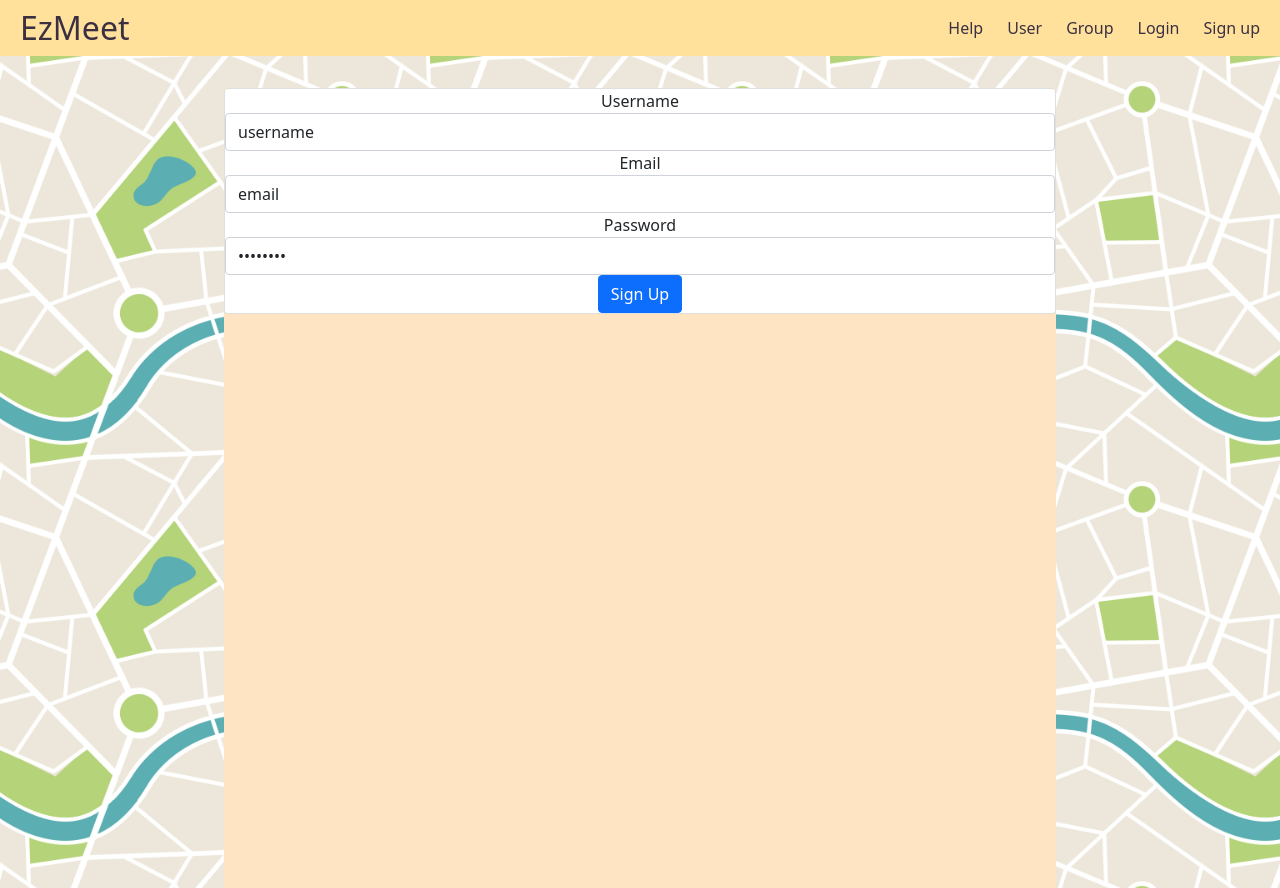
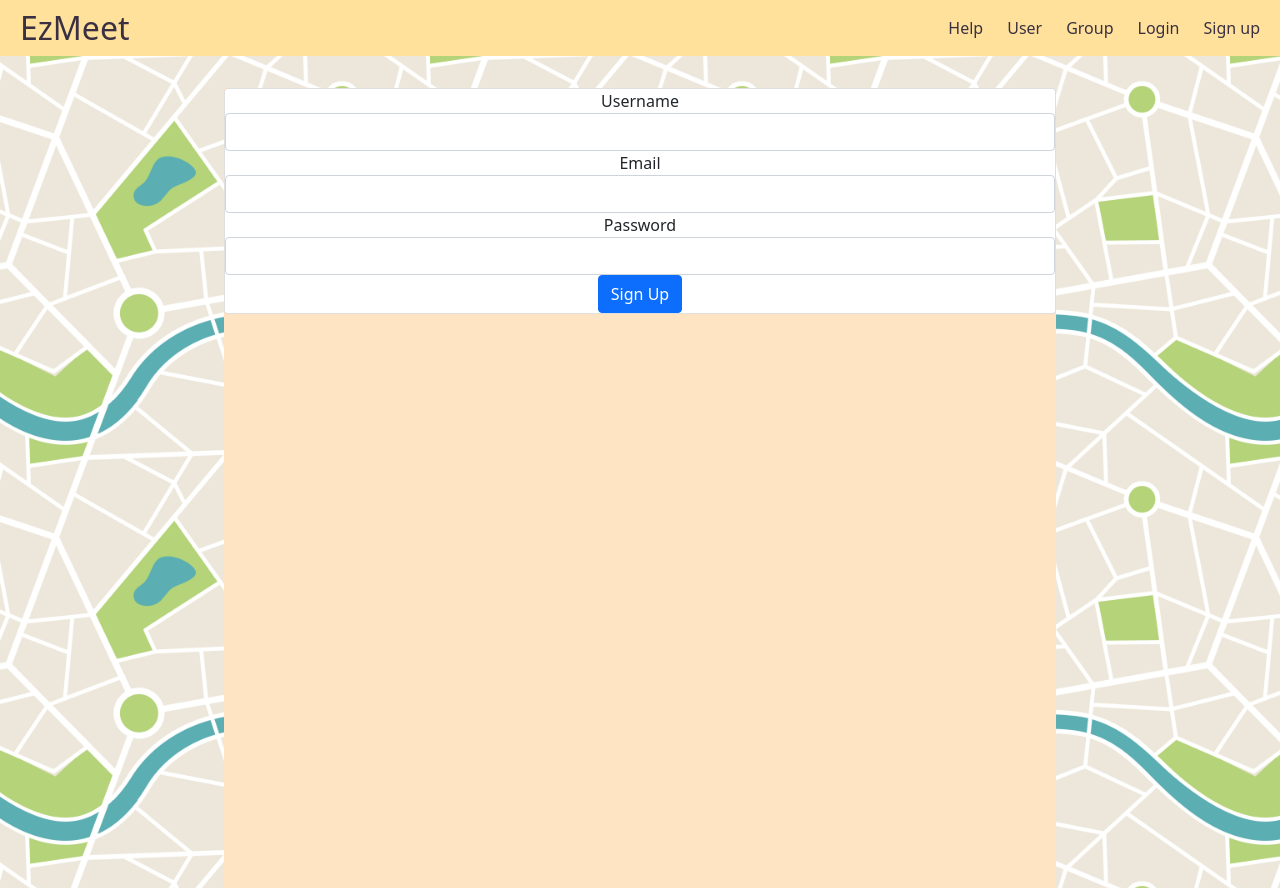
Before and after one commit to CS320EZMeet/EZMeet_React, a React (Create React App) app: page /signup in a window 1280 px wide. Built offline with nearby package versions, Linux system fonts and the light colour scheme.

Commit message:
register

```diff
--- a/src/pages/login.tsx
+++ b/src/pages/login.tsx
@@ -44,7 +44,7 @@ export default class Login extends Component<Props, State> {
   validationSchema() {
     return Yup.object().shape({
       username: Yup.string().required("This field is required!"),
-      // password: Yup.string().required("This field is required!"),
+      password: Yup.string().required("This field is required!"),
     });
   }
 
@@ -56,7 +56,7 @@ export default class Login extends Component<Props, State> {
     });
 
 
-    AuthService.login(username).then(
+    AuthService.login(username, password).then(
       () => {
         console.log(window.location.href)
         if (window.location.href === "localhost:3000"){
--- a/src/pages/signup.tsx
+++ b/src/pages/signup.tsx
@@ -1,22 +1,117 @@
-import React from "react";
-import { Field, Form, ErrorMessage, Formik } from "formik";
+import { Component } from "react";
+import { Formik, Field, Form, ErrorMessage } from "formik";
+import * as Yup from "yup";
 
-const SignUp = () => {
+import AuthService from "../services/authenticator";
+
+type Props = {};
+
+type State = {
+  username: string,
+  email: string,
+  password: string,
+  successful: boolean,
+  message: string
+};
+
+export default class SignUp extends Component<Props, State> {
+  constructor(props: Props) {
+    super(props);
+    this.handleRegister = this.handleRegister.bind(this);
+
+    this.state = {
+      username: "",
+      email: "",
+      password: "",
+      successful: false,
+      message: ""
+    };
+  }
+
+  validationSchema() {
+    return Yup.object().shape({
+      username: Yup.string()
+        .test(
+          "len",
+          "The username must be between 3 and 20 characters.",
+          (val: any) =>
+            val &&
+            val.toString().length >= 3 &&
+            val.toString().length <= 20
+        )
+        .required("This field is required!"),
+      email: Yup.string()
+        .email("This is not a valid email.")
+        .required("This field is required!"),
+      password: Yup.string()
+        .test(
+          "len",
+          "The password must be between 3 and 40 characters.",
+          (val: any) =>
+            val &&
+            val.toString().length >= 3 &&
+            val.toString().length <= 40
+        )
+        .required("This field is required!"),
+    });
+  }
+
+  handleRegister(formValue: { username: string; email: string; password: string }) {
+    const { username, email, password } = formValue;
+
+    this.setState({
+      message: "",
+      successful: false
+    });
+
+    AuthService.register(
+      username,
+      email,
+      password
+    ).then(
+      response => {
+        this.setState({
+          message: response.data.message,
+          successful: true
+        });
+      },
+      error => {
+        const resMessage =
+          (error.response &&
+            error.response.data &&
+            error.response.data.message) ||
+          error.message ||
+          error.toString();
+
+        this.setState({
+          successful: false,
+          message: resMessage
+        });
+      }
+    );
+  }
+
+  render() {
+    const { successful, message } = this.state;
+
+    const initialValues = {
+      username: "",
+      email: "",
+      password: "",
+    };
+
     return (
       <div className="col-md-12">
         <div className="card card-container">
+
           <Formik
-          initialValues={{
-            username: "username",
-            email: "email",
-            password: "password",
-          }}
-          onSubmit={(values) => {
-            alert("Submitted");
-          }}
+            initialValues={initialValues}
+            validationSchema={this.validationSchema}
+            onSubmit={this.handleRegister}
           >
             <Form>
-
+              {!successful && (
+                <div>
                   <div className="form-group">
                     <label htmlFor="username"> Username </label>
                     <Field name="username" type="text" className="form-control" />
@@ -51,15 +146,28 @@ const SignUp = () => {
                     />
                   </div>
 
-              <button type="submit" className="btn btn-primary btn-block">
-                Sign Up
-              </button>
+                  <div className="form-group">
+                    <button type="submit" className="btn btn-primary btn-block">Sign Up</button>
+                  </div>
+                </div>
+              )}
 
+              {message && (
+                <div className="form-group">
+                  <div
+                    className={
+                      successful ? "alert alert-success" : "alert alert-danger"
+                    }
+                    role="alert"
+                  >
+                    {message}
+                  </div>
+                </div>
+              )}
             </Form>
           </Formik>
         </div>
       </div>
     );
-};
-
-export default SignUp;
+  }
+}
--- a/src/services/authenticator.ts
+++ b/src/services/authenticator.ts
@@ -3,10 +3,11 @@ import axios from "axios";
 const API_URL = "https://ezmeet2022.herokuapp.com/user/";
 
 class AuthService {
-    login(username: String) {
+    login(username: String, password: String) {
         return axios
             .post(API_URL + "login/" + username + "/", {
             username,
+            password
         })
             .then(response => {
         if (true) {
@@ -22,13 +23,13 @@ class AuthService {
         localStorage.removeItem("user");
     }
 
-    // register(username: string, email: string, password: string) {
-    //     return axios.post(API_URL + "register", {
-    //         username,
-    //         email,
-    //         password
-    //     });
-    // }
+    register(username: string, email: string, password: string) {
+        return axios.post(API_URL + "register/" + username, {
+            username,
+            email,
+            password
+        });
+    }
 
     getCurrentUser() {
         const userStr = localStorage.getItem("user");
@@ -41,7 +42,7 @@ class AuthService {
         const userStr = localStorage.getItem("user");
         if (userStr) {
             let userName = JSON.parse(userStr);
-            return userName.data[0].username;
+            return userName.data.username;
         }
         return null;
     }
```
Also changed, not shown: 1 other file (tests, documents, lock files or other folders). Lines whose indentation alone changed are shown as unchanged.
